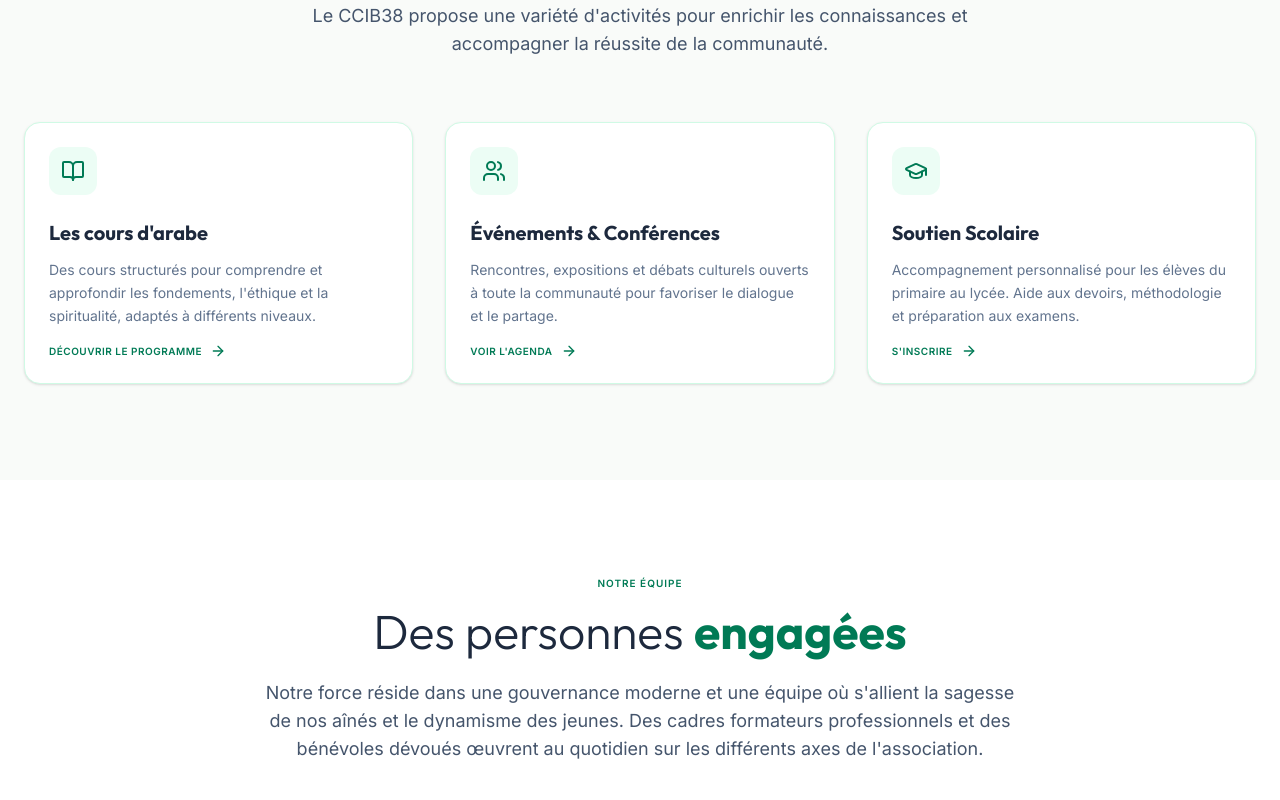
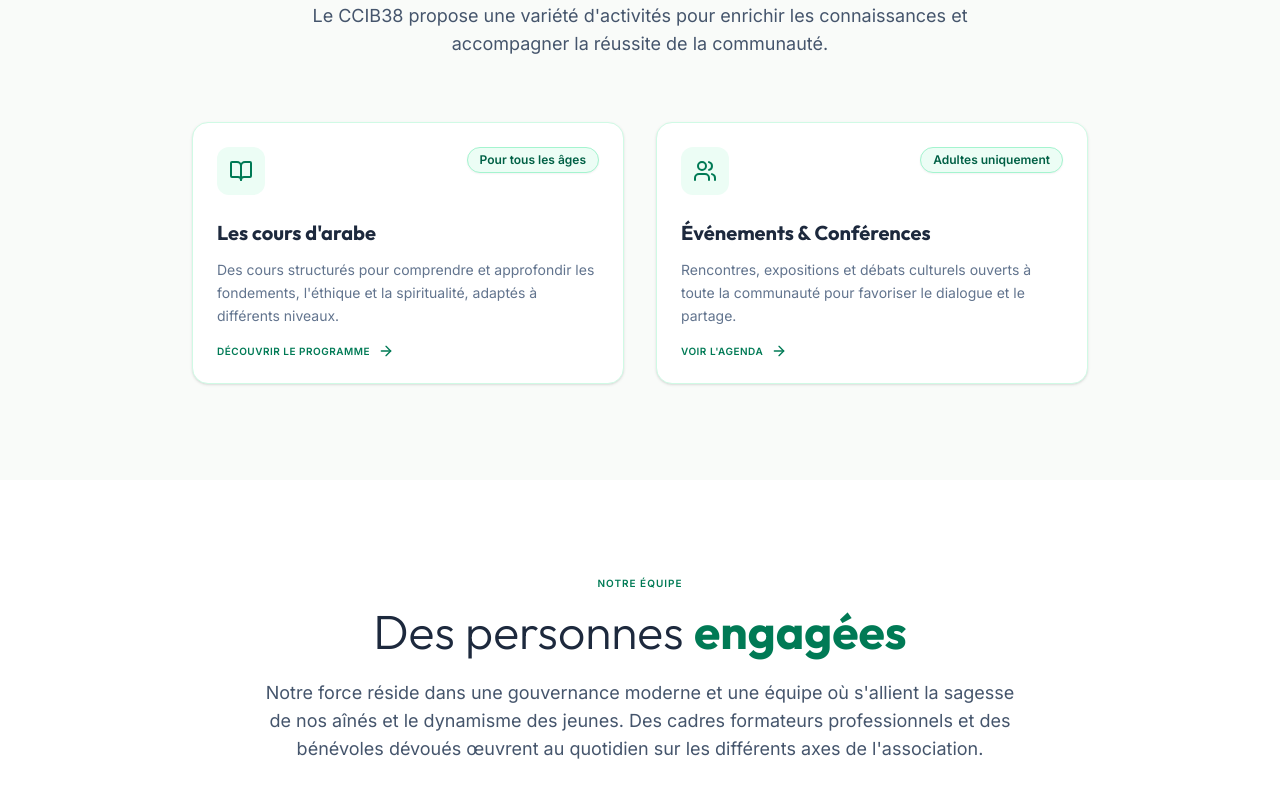
Before and after one commit to IssamLammri/ccib38_vitrine_site, a React (Vite) app: page / in a window 1280 px wide. Shown: the part 1820-2620 px from the top of the page. Built offline with nearby package versions, Linux system fonts and the light colour scheme; a web font is replaced by a local one.

Commit message:
refactor: remove academic support service
Update application content to focus on religious and cultural activities by removing the academic support section and associated pages.

```diff
--- a/index.html
+++ b/index.html
@@ -2,12 +2,12 @@
 <html lang="fr">
   <head>
     <meta charset="UTF-8" />
-    <link rel="icon" type="image/jpeg" href="/ccib38_logo.png" />
+    <link rel="icon" type="image/png" href="/ccib38_logo.png" />
     <meta name="viewport" content="width=device-width, initial-scale=1.0" />
     <title>CCIB38 - Centre Culturel Ibn Badis</title>
-    <meta name="description" content="Site vitrine du Centre Culturel Ibn Badis de Grenoble (CCIB38). Présentation des activités, cours de religion, événements culturels et soutien scolaire." />
+    <meta name="description" content="Site vitrine du Centre Culturel Ibn Badis de Grenoble (CCIB38). Présentation des activités, cours d'arabe et de religion, et événements culturels." />
     <meta property="og:title" content="CCIB38 - Centre Culturel Ibn Badis" />
-    <meta property="og:description" content="Site vitrine du Centre Culturel Ibn Badis de Grenoble (CCIB38). Présentation des activités, cours de religion, événements culturels et soutien scolaire." />
+    <meta property="og:description" content="Site vitrine du Centre Culturel Ibn Badis de Grenoble (CCIB38). Présentation des activités, cours d'arabe et de religion, et événements culturels." />
   </head>
   <body>
     <div id="root"></div>
--- a/metadata.json
+++ b/metadata.json
@@ -1,6 +1,6 @@
 {
   "name": "CCIB38 - Centre Culturel Ibn Badis",
-  "description": "Site vitrine du Centre Culturel Ibn Badis de Grenoble (CCIB38). Présentation des activités, cours de religion, événements culturels et soutien scolaire.",
+  "description": "Site vitrine du Centre Culturel Ibn Badis de Grenoble (CCIB38). Présentation des activités, cours d'arabe et de religion, et événements culturels.",
   "requestFramePermissions": [],
   "majorCapabilities": ["MAJOR_CAPABILITY_SERVER_SIDE_GEMINI_API"]
 }
--- a/src/components/layout/Footer.tsx
+++ b/src/components/layout/Footer.tsx
@@ -21,7 +21,7 @@ export default function Footer() {
               </div>
             </Link>
             <p className="text-gray-500 text-sm leading-relaxed max-w-xs">
-              Espace de vie, d'apprentissage et de partage à Grenoble. Cours, événements et soutien scolaire pour tous.
+              Espace de vie, d'apprentissage et de partage à Grenoble. Cours, activités culturelles et événements pour tous.
             </p>
             <div className="flex items-center gap-4 pt-2">
               <a href="#" className="w-10 h-10 rounded-lg bg-slate-100 flex items-center justify-center text-slate-500 hover:text-emerald-700 hover:bg-emerald-50 transition-all">
@@ -53,7 +53,6 @@ export default function Footer() {
             <h4 className="font-bold text-lg mb-6 text-slate-800">Services</h4>
             <ul className="space-y-3">
               <li><Link to="/cours" className="text-slate-500 hover:text-emerald-700 transition-colors text-sm">Les cours d'arabe</Link></li>
-              <li><Link to="/soutien" className="text-slate-500 hover:text-emerald-700 transition-colors text-sm">Soutien scolaire</Link></li>
               <li><Link to="/conferences" className="text-slate-500 hover:text-emerald-700 transition-colors text-sm">Conférences</Link></li>
               <li><Link to="/evenements" className="text-slate-500 hover:text-emerald-700 transition-colors text-sm">Événements</Link></li>
             </ul>
@@ -81,7 +80,7 @@ export default function Footer() {
                   <p className="font-semibold text-slate-700 mb-1">Horaires d'ouverture</p>
                   Mercredi : 14h - 18h<br/>
                   Samedi / Dimanche : 9h - 12h15 | 14h - 17h15<br/>
-                  <span className="text-[10px] italic">Semaine : selon soutien scolaire</span>
+                  <span className="text-[10px] italic">Semaine : selon calendrier des cours et activités</span>
                 </div>
               </li>
             </ul>
--- a/src/components/layout/Navbar.tsx
+++ b/src/components/layout/Navbar.tsx
@@ -17,11 +17,10 @@ const searchIndex = [
   { id: 11, title: 'La spiritualité au quotidien', path: '/conferences/2', type: 'Conférence', keywords: 'foi, foi au quotidien, pratique' },
   { id: 12, title: 'Nous contacter', path: '/contact', type: 'Page', keywords: 'téléphone, adresse, email, message, formulaire, où nous trouver' },
   { id: 13, title: 'Les cours d\'arabe', path: '/cours', type: 'Service', keywords: 'école, apprentissage, religion, coran, langue arabe' },
-  { id: 14, title: 'Soutien scolaire', path: '/soutien', type: 'Service', keywords: 'école, aide aux devoirs, méthodologie, rattrapage, mathématiques, français' },
   { id: 15, title: 'Contrôle parental et outils informatiques', path: '/conferences', type: 'Atelier', keywords: 'écrans, applications, enfants, technologie, ia' },
   { id: 16, title: "L'impact de l'IA sur notre quotidien", path: '/conferences', type: 'Conférence', keywords: 'technologie, intelligence artificielle, éthique' },
   { id: 17, title: "L'Astronomie et l'Univers", path: '/conferences', type: 'Conférence', keywords: 'stars, science, univers, étoiles, espace' },
-  { id: 18, title: 'Rejoignez-nous (Bénévolat & Offres)', path: '/rejoignez-nous', type: 'Recrutement', keywords: 'bénévole, bénévolat, emploi, recrutement, stage, professeur, animateur, offre, postuler' },
+  { id: 18, title: 'Rejoignez-nous (Bénévolat & Offres)', path: '/rejoignez-nous', type: 'Recrutement', keywords: 'bénévole, bénévolat, emploi, recrutement, stage, animateur, offre, postuler, engagement' },
 ];
 
 export default function Navbar() {
--- a/src/pages/Activites.tsx
+++ b/src/pages/Activites.tsx
@@ -6,6 +6,7 @@ export default function Activites() {
   const activitesPrincipales = [
     {
       title: "Les cours d'arabe",
+      badge: "Pour tous les âges",
       icon: <BookOpen className="w-10 h-10 text-emerald-700" />,
       description: "Des cours structurés pour comprendre et approfondir les fondements, l'éthique et la spiritualité, adaptés à différents niveaux.",
       link: "/cours",
@@ -15,21 +16,13 @@ export default function Activites() {
     },
     {
       title: "Événements & Conférences",
+      badge: "Adultes uniquement",
       icon: <Calendar className="w-10 h-10 text-emerald-700" />,
       description: "Rencontres, expositions et débats culturels ouverts à toute la communauté pour favoriser le dialogue et le partage.",
       link: "/conferences",
       linkText: "Voir l'agenda",
       bgClass: "bg-teal-50",
       borderClass: "border-teal-100",
-    },
-    {
-      title: "Soutien Scolaire",
-      icon: <GraduationCap className="w-10 h-10 text-emerald-700" />,
-      description: "Accompagnement personnalisé pour les élèves du primaire au lycée. Aide aux devoirs, méthodologie et préparation aux examens.",
-      link: "/soutien",
-      linkText: "S'inscrire",
-      bgClass: "bg-cyan-50",
-      borderClass: "border-cyan-100",
     }
   ];
 
@@ -37,7 +30,7 @@ export default function Activites() {
     <div className="min-h-screen bg-[#F9FBF9]">
       <Helmet>
         <title>Activités & Services - CCIB38</title>
-        <meta name="description" content="Découvrez les principales activités du Centre Culturel Ibn Badis : cours d'arabe, événements & conférences, et soutien scolaire." />
+        <meta name="description" content="Découvrez les principales activités du Centre Culturel Ibn Badis : cours d'arabe et événements & conférences." />
       </Helmet>
 
       {/* Hero Section */}
@@ -65,9 +58,12 @@ export default function Activites() {
       {/* Activités Section */}
       <section className="py-16 md:py-24">
         <div className="container mx-auto px-4 md:px-6">
-          <div className="grid grid-cols-1 md:grid-cols-3 gap-8 max-w-6xl mx-auto">
+          <div className="grid grid-cols-1 md:grid-cols-2 gap-8 max-w-4xl mx-auto">
             {activitesPrincipales.map((act, index) => (
-              <div key={index} className="bg-white rounded-3xl p-8 shadow-[0_4px_24px_-8px_rgba(0,0,0,0.05)] border border-emerald-100/50 flex flex-col items-center text-center transition-all hover:shadow-lg hover:-translate-y-1 group">
+              <div key={index} className="bg-white rounded-3xl p-8 shadow-[0_4px_24px_-8px_rgba(0,0,0,0.05)] border border-emerald-100/50 flex flex-col items-center text-center transition-all hover:shadow-lg hover:-translate-y-1 group relative">
+                <span className="absolute top-6 right-6 inline-flex items-center px-3 py-1 rounded-full text-xs font-semibold bg-emerald-50 text-emerald-800 border border-emerald-200 shadow-xs">
+                  {act.badge}
+                </span>
                 <div className={`w-20 h-20 rounded-2xl ${act.bgClass} border ${act.borderClass} flex items-center justify-center shrink-0 mb-8`}>
                   {act.icon}
                 </div>
--- a/src/pages/Contact.tsx
+++ b/src/pages/Contact.tsx
@@ -233,7 +233,7 @@ export default function Contact() {
                     <p className="text-slate-600 mt-1 text-sm leading-relaxed">
                       Mercredi : 14h00 - 18h00<br/>
                       Samedi & Dimanche : 09h00 - 12h15 / 14h00 - 17h15<br/>
-                      <span className="text-slate-500 italic text-xs">Jours de semaine : selon programme de soutien scolaire</span>
+                      <span className="text-slate-500 italic text-xs">Jours de semaine : selon calendrier des cours et activités</span>
                     </p>
                   </div>
                 </li>
--- a/src/pages/Home.tsx
+++ b/src/pages/Home.tsx
@@ -33,7 +33,7 @@ export default function Home() {
     <div className="overflow-hidden">
       <Helmet>
         <title>CCIB38 - Centre Culturel Ibn Badis de Grenoble</title>
-        <meta name="description" content="Découvrez le Centre Culturel Ibn Badis de Grenoble (CCIB38). Activités, cours de religion, soutien scolaire et événements culturels pour tous." />
+        <meta name="description" content="Découvrez le Centre Culturel Ibn Badis de Grenoble (CCIB38). Activités, cours d'arabe et de religion, et événements culturels pour tous." />
       </Helmet>
 
 
@@ -257,12 +257,17 @@ export default function Home() {
             </p>
           </div>
 
-          <div className="grid grid-cols-1 md:grid-cols-2 lg:grid-cols-3 gap-8">
+          <div className="grid grid-cols-1 md:grid-cols-2 gap-8 max-w-4xl mx-auto">
 
             {/* Service 1 */}
-            <Link to="/cours" className="bg-white rounded-2xl p-6 shadow-sm hover:border-emerald-300 hover:shadow-md hover:-translate-y-1 transition-all duration-300 border border-emerald-100 group flex flex-col cursor-pointer">
-              <div className="w-12 h-12 rounded-xl bg-emerald-50 flex items-center justify-center text-emerald-700 mb-6 group-hover:scale-110 transition-transform">
-                <BookOpen className="w-6 h-6" />
+            <Link to="/cours" className="bg-white rounded-2xl p-6 shadow-sm hover:border-emerald-300 hover:shadow-md hover:-translate-y-1 transition-all duration-300 border border-emerald-100 group flex flex-col cursor-pointer relative">
+              <div className="flex items-start justify-between mb-6">
+                <div className="w-12 h-12 rounded-xl bg-emerald-50 flex items-center justify-center text-emerald-700 group-hover:scale-110 transition-transform">
+                  <BookOpen className="w-6 h-6" />
+                </div>
+                <span className="inline-flex items-center px-3 py-1 rounded-full text-xs font-semibold bg-emerald-50 text-emerald-800 border border-emerald-200 shadow-xs">
+                  Pour tous les âges
+                </span>
               </div>
               <h3 className="text-xl font-bold mb-3 text-slate-800">Les cours d'arabe</h3>
               <p className="text-slate-500 text-sm leading-relaxed mb-4 flex-1">
@@ -275,9 +280,14 @@ export default function Home() {
             </Link>
 
             {/* Service 2 */}
-            <Link to="/evenements" className="bg-white rounded-2xl p-6 shadow-sm hover:border-emerald-300 hover:shadow-md hover:-translate-y-1 transition-all duration-300 border border-emerald-100 group flex flex-col cursor-pointer">
-              <div className="w-12 h-12 rounded-xl bg-emerald-50 flex items-center justify-center text-emerald-700 mb-6 group-hover:scale-110 transition-transform">
-                <Users className="w-6 h-6" />
+            <Link to="/evenements" className="bg-white rounded-2xl p-6 shadow-sm hover:border-emerald-300 hover:shadow-md hover:-translate-y-1 transition-all duration-300 border border-emerald-100 group flex flex-col cursor-pointer relative">
+              <div className="flex items-start justify-between mb-6">
+                <div className="w-12 h-12 rounded-xl bg-emerald-50 flex items-center justify-center text-emerald-700 group-hover:scale-110 transition-transform">
+                  <Users className="w-6 h-6" />
+                </div>
+                <span className="inline-flex items-center px-3 py-1 rounded-full text-xs font-semibold bg-emerald-50 text-emerald-800 border border-emerald-200 shadow-xs">
+                  Adultes uniquement
+                </span>
               </div>
               <h3 className="text-xl font-bold mb-3 text-slate-800">Événements & Conférences</h3>
               <p className="text-slate-500 text-sm leading-relaxed mb-4 flex-1">
@@ -285,21 +295,6 @@ export default function Home() {
               </p>
               <span className="text-[10px] font-semibold text-emerald-700 uppercase tracking-wider flex items-center gap-2 group/link">
                 Voir l'agenda
-                <ArrowRight className="w-4 h-4 group-hover/link:translate-x-1 transition-transform" />
-              </span>
-            </Link>
-
-            {/* Service 3 */}
-            <Link to="/soutien" className="bg-white rounded-2xl p-6 shadow-sm hover:border-emerald-300 hover:shadow-md hover:-translate-y-1 transition-all duration-300 border border-emerald-100 group relative overflow-hidden flex flex-col cursor-pointer">
-              <div className="w-12 h-12 rounded-xl bg-emerald-50 flex items-center justify-center text-emerald-700 mb-6 group-hover:scale-110 transition-transform relative z-10">
-                <GraduationCap className="w-6 h-6" />
-              </div>
-              <h3 className="text-xl font-bold mb-3 text-slate-800 relative z-10">Soutien Scolaire</h3>
-              <p className="text-slate-500 text-sm leading-relaxed mb-4 flex-1 relative z-10">
-                Accompagnement personnalisé pour les élèves du primaire au lycée. Aide aux devoirs, méthodologie et préparation aux examens.
-              </p>
-              <span className="text-[10px] font-semibold text-emerald-700 uppercase tracking-wider flex items-center gap-2 group/link relative z-10">
-                S'inscrire
                 <ArrowRight className="w-4 h-4 group-hover/link:translate-x-1 transition-transform" />
               </span>
             </Link>
--- a/src/pages/RejoignezNous.tsx
+++ b/src/pages/RejoignezNous.tsx
@@ -3,7 +3,6 @@ import { useState, type FormEvent } from 'react';
 import {
   Heart,
   Sparkles,
-  GraduationCap,
   Briefcase,
   Clock,
   MapPin,
@@ -44,30 +43,12 @@ const OFFERS: JobOffer[] = [
     location: 'CCIB38 - 18 Rue des Trembles, Grenoble',
     description: "Donnez du sens à votre temps libre ! Que vous ayez 2 heures par semaine ou quelques jours par mois, rejoignez une équipe chaleureuse et dynamique pour soutenir nos actions éducatives, culturelles et solidaires.",
     missions: [
-      "Animation d'ateliers ou aide aux devoirs selon vos compétences",
+      "Animation d'ateliers et projets éducatifs selon vos compétences",
       "Soutien logistique et accueil lors de nos conférences et événements",
       "Communication, création de supports visuels ou réseaux sociaux",
       "Projets d'entraide, bricolage ou secrétariat associatif"
     ],
     profile: "Toute personne enthousiaste, bienveillante et désireuse de partager ses compétences au service de la communauté."
-  },
-  {
-    id: 'prof-francais',
-    title: 'Professeur de Français - Soutien scolaire (Lycéens)',
-    type: 'Soutien Scolaire / Enseignement',
-    badge: 'Offre ouverte',
-    duration: 'Année scolaire 2026/2027',
-    isFeatured: false,
-    isExpired: false,
-    location: 'CCIB38 - 18 Rue des Trembles, Grenoble',
-    description: "Dans le cadre de notre pôle soutien scolaire, nous recherchons un(e) intervenant(e) qualifié(e) et passionné(e) en langue et littérature françaises pour accompagner des lycéens (de la Seconde à la Terminale).",
-    missions: [
-      "Animation de séances en petits groupes (méthodologie, analyse de texte, argumentation)",
-      "Préparation approfondie aux épreuves du Baccalauréat de français (écrit et oral)",
-      "Remise à niveau en syntaxe, orthographe et expression écrite",
-      "Suivi personnalisé et valorisation des progrès de chaque élève"
-    ],
-    profile: "Titulaire d'une licence ou master (Lettres Modernes, Sciences Humaines ou équivalent), étudiant(e) avancé(e) ou enseignant(e), avec un fort sens pédagogique et de la rigueur."
   },
   {
     id: 'stage-territoire',
@@ -175,7 +156,7 @@ export default function RejoignezNous() {
         <title>Rejoignez-nous & Offres - CCIB38</title>
         <meta
           name="description"
-          content="Découvrez nos opportunités d'engagement au Centre Culturel Ibn Badis de Grenoble. Devenez bénévole ou postulez à nos offres d'emploi et de soutien scolaire."
+          content="Découvrez nos opportunités d'engagement au Centre Culturel Ibn Badis de Grenoble. Devenez bénévole ou rejoignez nos équipes associatives."
         />
       </Helmet>
 
@@ -195,7 +176,7 @@ export default function RejoignezNous() {
               Rejoignez <span className="font-bold text-emerald-200">notre équipe</span>
             </h1>
             <p className="text-lg md:text-xl text-emerald-100/90 leading-relaxed max-w-2xl mx-auto">
-              Contribuez à une aventure humaine enrichissante. Que ce soit à travers le bénévolat ou nos missions d'enseignement, mettez vos compétences au service de notre communauté.
+              Contribuez à une aventure humaine enrichissante. À travers le bénévolat et l'engagement associatif, mettez vos compétences au service de notre communauté.
             </p>
           </div>
         </div>
@@ -350,11 +331,7 @@ export default function RejoignezNous() {
                         ? 'bg-slate-200 text-slate-500'
                         : 'bg-emerald-50 text-emerald-700'
                     }`}>
-                      {offer.id === 'prof-francais' ? (
-                        <GraduationCap className="w-6 h-6" />
-                      ) : (
-                        <Briefcase className="w-6 h-6" />
-                      )}
+                      <Briefcase className="w-6 h-6" />
                     </div>
                     <div>
                       <h3 className={`text-xl sm:text-2xl font-bold ${
```
